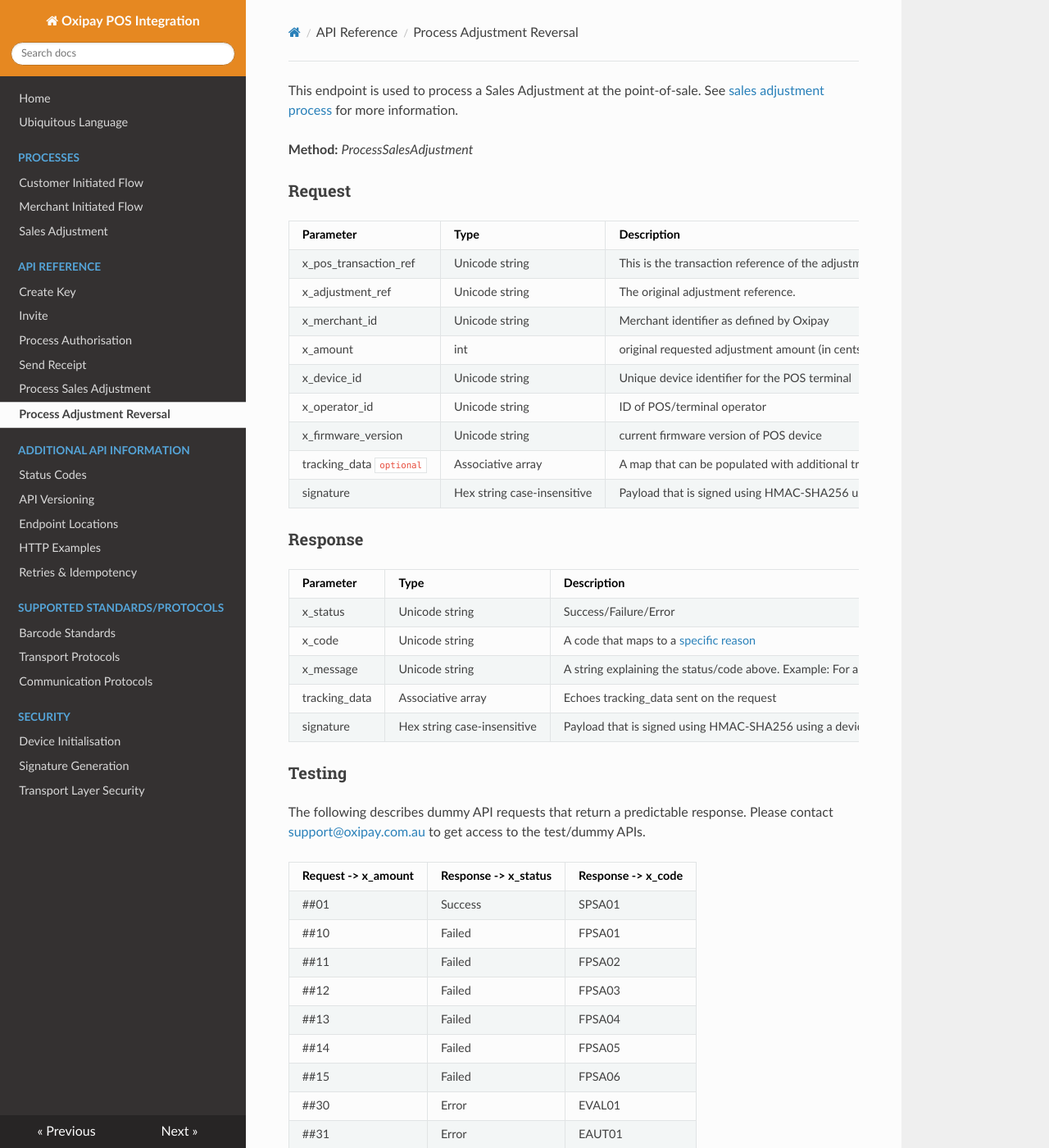
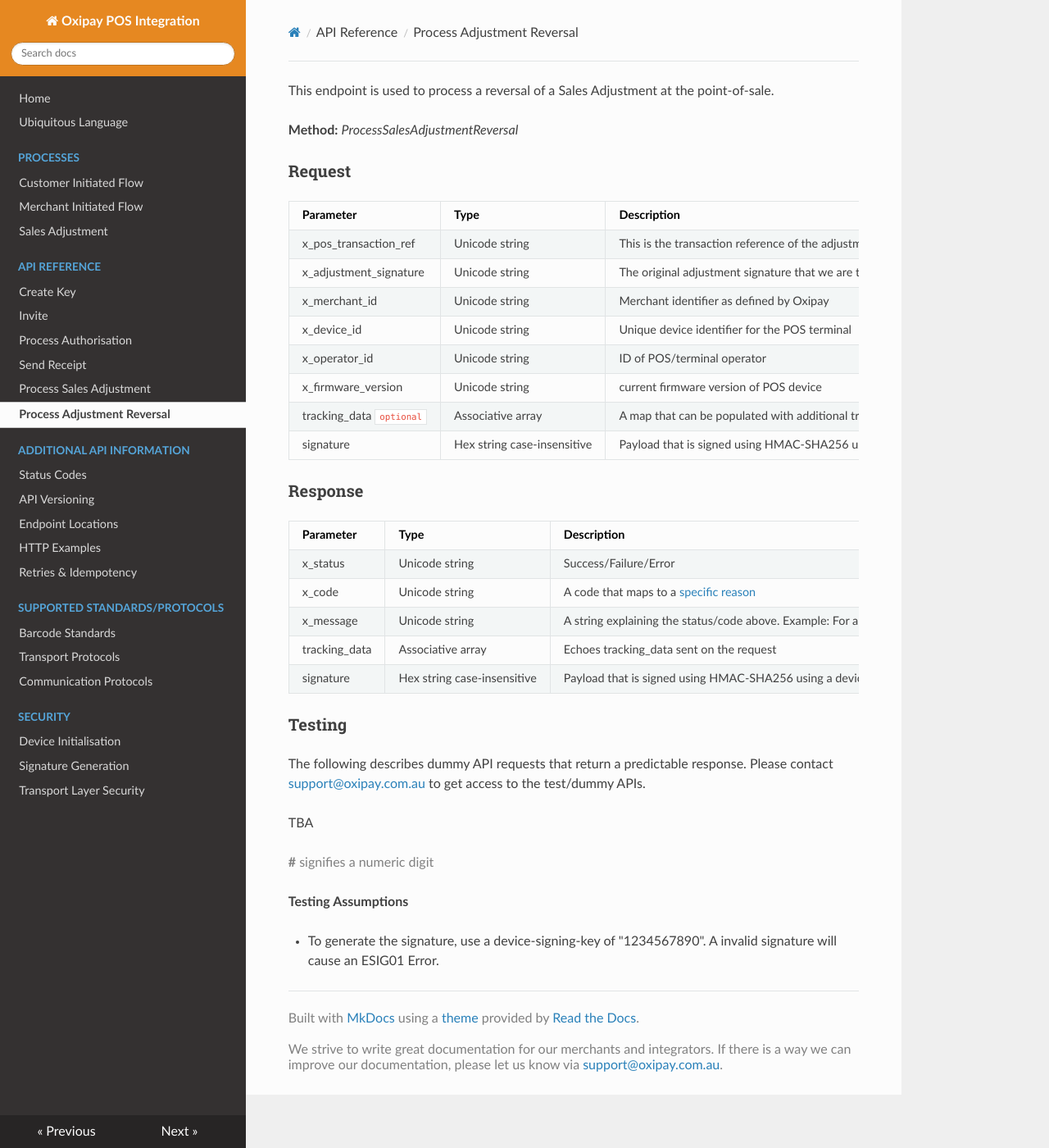
Before and after one commit to oxipay/posdocs, an MkDocs documentation site: the page built from docs/api/process_adjustment_reversal.md, in a window 1280 px wide and 1400 px high. Shown: the whole window at 82% size. Built offline with MkDocs 1.6.1, drawn with Linux system fonts in a browser that asks for light colours; nearby versions of some CDN libraries; old or Windows-style settings are respelled for this version of MkDocs; some of the changed text lies outside the part shown.

Commit message:
Update Endpoint Docs for Adjustment Reversal

```diff
--- a/docs/api/process_adjustment_reversal.md
+++ b/docs/api/process_adjustment_reversal.md
@@ -1,15 +1,14 @@
-This endpoint is used to process a Sales Adjustment at the point-of-sale. See <a href="/process/sales_adjustment/">sales adjustment process</a> for more information.
+This endpoint is used to process a reversal of a Sales Adjustment at the point-of-sale.
 
-**Method:** *ProcessSalesAdjustment*
+**Method:** *ProcessSalesAdjustmentReversal*
 
 <h3>Request</h3>
 
 Parameter &nbsp; &nbsp; &nbsp; &nbsp; &nbsp;&nbsp; &nbsp; &nbsp; &nbsp; &nbsp;&nbsp;| Type | Description
 -----------|------|-------------
 x_pos_transaction_ref | Unicode string | This is the transaction reference of the adjustment reversal
-x_adjustment_ref | Unicode string | The original adjustment reference.
+x_adjustment_signature | Unicode string | The original adjustment signature that we are trying to reverse.
 x_merchant_id | Unicode string | Merchant identifier as defined by Oxipay
-x_amount | int | original requested adjustment amount (in cents)
 x_device_id | Unicode string | Unique device identifier for the POS terminal
 x_operator_id | Unicode string | ID of POS/terminal operator
 x_firmware_version | Unicode string | current firmware version of POS device
@@ -30,18 +29,7 @@ signature | Hex string case-insensitive | Payload that is signed using HMAC-SHA2
 
 The following describes dummy API requests that return a predictable response. Please contact <a href="mailto:support@oxipay.com.au">support@oxipay.com.au</a> to get access to the test/dummy APIs.
 
-Request -> x_amount | Response -> x_status | Response -> x_code
------------|-----------|-----------
-##01 | Success | SPSA01
-##10 | Failed | FPSA01
-##11 | Failed | FPSA02
-##12 | Failed | FPSA03
-##13 | Failed | FPSA04
-##14 | Failed | FPSA05
-##15 | Failed | FPSA06
-##30 | Error | EVAL01
-##31 | Error | EAUT01
-any other value | Error | EISE01
+TBA
 
 <span style="color:grey;"><b>#</b> signifies a numeric digit</span>
 
```
